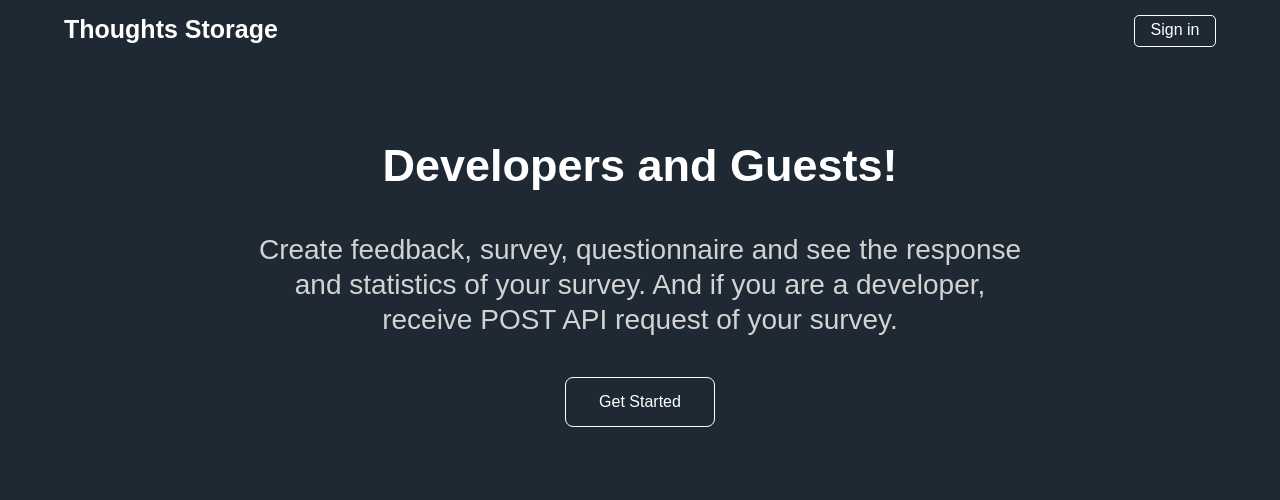
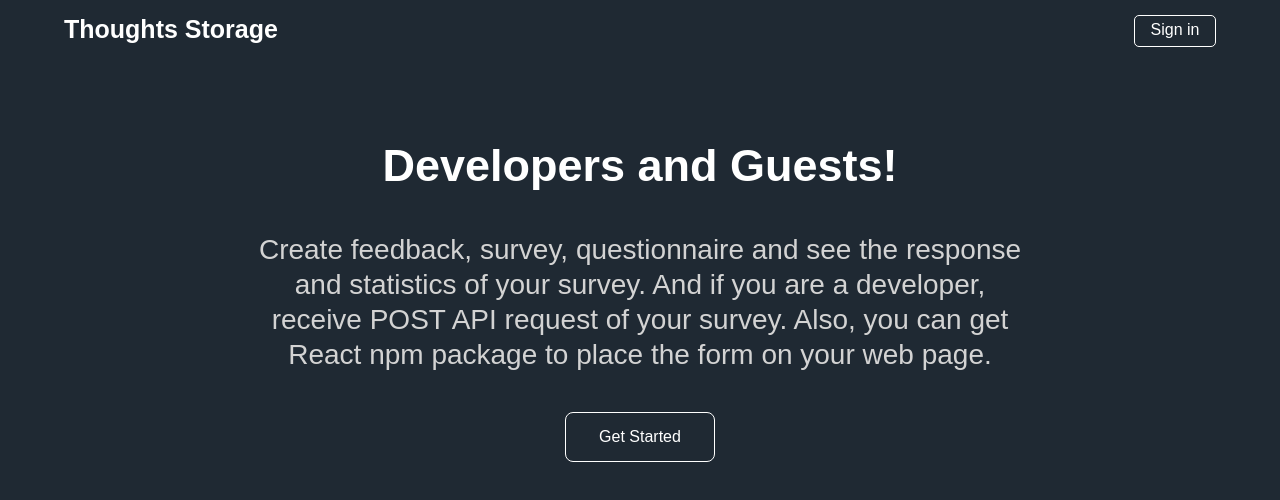
Before and after one commit to omiaow/thoughts-storage-front-end, a React (Create React App) app: page / in a window 1280 px wide. Shown: the top 500 px of the page. Built offline with nearby package versions, Linux system fonts and the light colour scheme.

Commit message:
add on opening page npm description

```diff
--- a/src/components/OpeningPage.js
+++ b/src/components/OpeningPage.js
@@ -9,7 +9,7 @@ const NavigationBar = (props) => {
     <div className="opening-screen">
       <div className="developer-description">
         <h1>Developers and Guests!</h1>
-        <p>Create feedback, survey, questionnaire and see the response and statistics of your survey. And if you are a developer, receive POST API request of your survey.</p>
+        <p>Create feedback, survey, questionnaire and see the response and statistics of your survey. And if you are a developer, receive POST API request of your survey. Also, you can get React npm package to place the form on your web page.</p>
         <button onClick={() => props.history.push({pathname: (isAuthenticated) ? "/NewForm" : "/SignIn"})}>Get Started</button>
       </div>
     </div>
```
